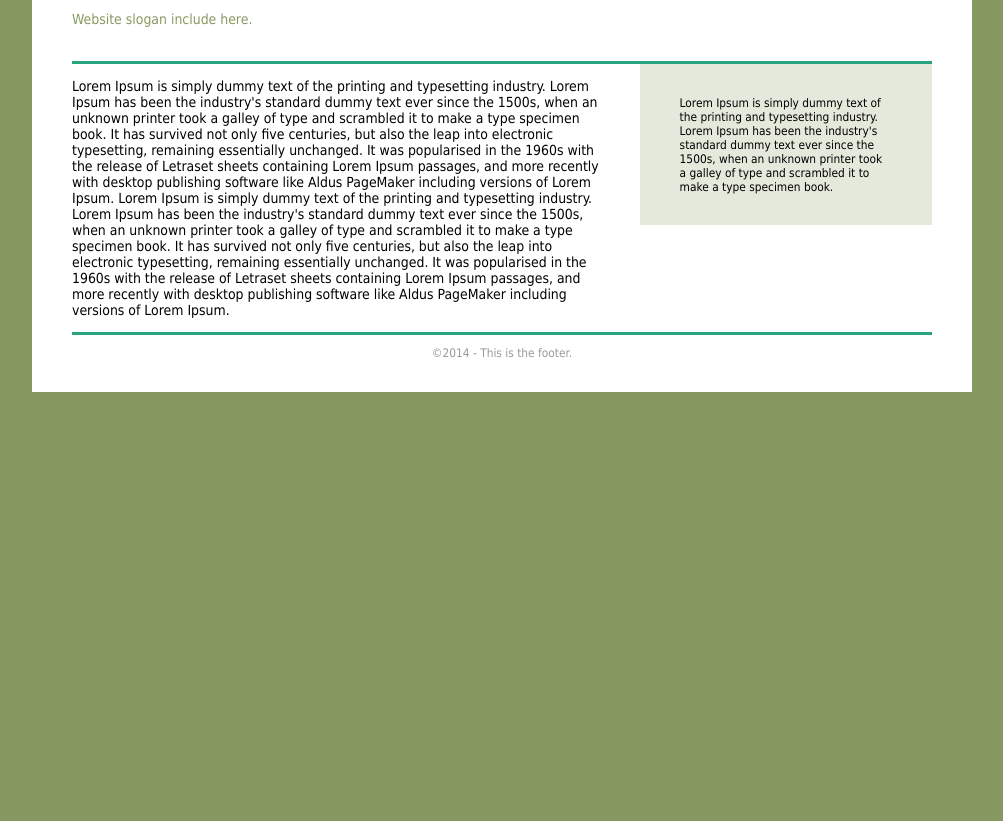
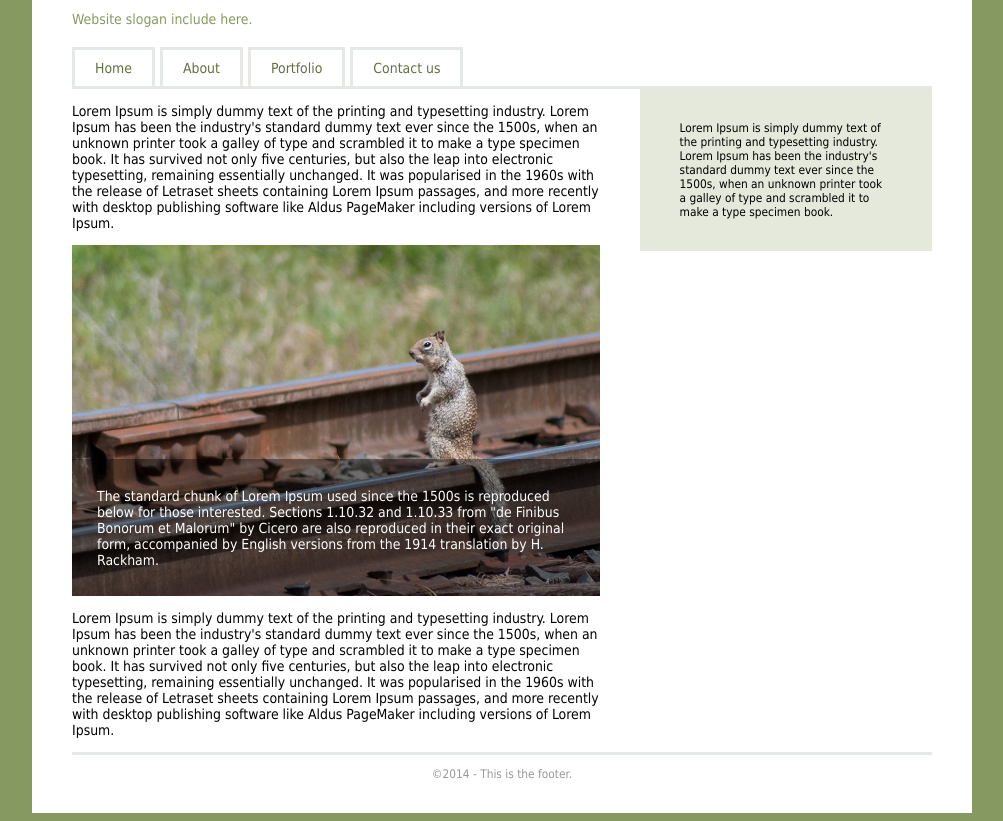
Before and after one commit to dibyajyoti47/HTML_CSS_BEGINNER_UDEMY, a plain HTML site: page section9/index.html in a window 1280 px wide. Shown: the part 57-878 px from the top of the page, without its empty margins (138-1141 px from the left). Before the commit the page ends 800 px from the top, so only its background shows below. Drawn offline with Linux system fonts and the light colour scheme; files that its build step writes are made by us from their sources.

Commit message:
section 9 compl

```diff
--- a/section9/css/index.css
+++ b/section9/css/index.css
@@ -9,7 +9,6 @@ body {
 }
 header {
     padding-top: 20px;
-    padding-bottom: 20px;
     color: #869960;
 }
 header h1 {
@@ -25,6 +24,11 @@ footer {
     padding-bottom: 20px;
 }
 
+img {
+    max-width: 100%;
+    height: auto;
+}
+
 .container {
     max-width: 940px;
     margin-left: auto;
@@ -35,8 +39,8 @@ footer {
     box-sizing: border-box;
 }
 .content-area {
-    border-top: 3px solid #27a57f;
-    border-bottom: 3px solid #27a57f;
+    border-top: 3px solid #e5e9e5;
+    border-bottom: 3px solid #e5e9e5;
 }
 
 .main-area {
@@ -68,3 +72,48 @@ footer {
 .group {
     zoom: 1;
 }
+
+.side-nav {
+    margin-top : 20px;
+}
+
+.side-nav a{
+    display: block;
+    color: #617140;
+    text-decoration: none;
+    padding: 10px 20px;
+    border: 3px solid #e5e9e5;
+    border-bottom: none;
+}
+
+.side-nav a:hover {
+    background-color: #e5e9dc;
+}
+
+.side-nav li {
+    list-style: none;
+    float: left;
+    margin-right: 5px;
+}
+
+.side-nav ul {
+    margin: 0;
+    padding: 0;
+}
+
+.image-banner {
+    position: relative;
+}
+
+.image-banner img {
+    display: block;
+}
+
+.banner-description {
+    position: absolute;
+    bottom: 0;
+    left: 0;
+    color: #FFF;
+    background-color: rgba(0,0,0,.4);
+    padding: 15px 25px;
+}
--- a/section9/index.html
+++ b/section9/index.html
@@ -4,7 +4,7 @@
 <head>
     <meta charset="utf-8">
     <title>Homepage</title>
-    <link rel="stylesheet" type="text/css" href="css/layout.css">
+    <link rel="stylesheet" type="text/css" href="css/index.css">
 </head>
 
 <body>
@@ -12,6 +12,14 @@
         <header>
             <h1>Website Title</h1>
             <p>Website slogan include here.</p>
+            <nav class="side-nav">
+                <ul class="group">
+                    <li><a href="#">Home</a></li>
+                    <li><a href="#">About</a></li>
+                    <li><a href="#">Portfolio</a></li>
+                    <li><a href="#">Contact us</a></li>
+                </ul>
+            </nav>
         </header>
         <div class="content-area group">
             <div class="main-area">
@@ -26,6 +34,21 @@
                     Letraset sheets containing Lorem Ipsum passages, and more recently with desktop publishing software
                     like
                     Aldus PageMaker including versions of Lorem Ipsum.
+                </p>
+                <div class="image-banner">
+                    <img src="images/squirrel.jpg">
+                    <div class="banner-description">
+                        <p>The standard chunk of Lorem Ipsum used since the 1500s is reproduced below for those
+                            interested.
+                            Sections 1.10.32 and 1.10.33 from "de Finibus Bonorum et Malorum" by Cicero are also
+                            reproduced
+                            in
+                            their exact original form, accompanied by English versions from the 1914 translation by H.
+                            Rackham.
+                        </p>
+                    </div>
+                </div>
+                <p>
                     Lorem Ipsum is simply dummy text of the printing and typesetting industry. Lorem Ipsum has been the
                     industry's standard dummy text ever since the 1500s, when an unknown printer took a galley of type
                     and
```
Also changed, not shown: section9/images/squirrel.jpg (added).
